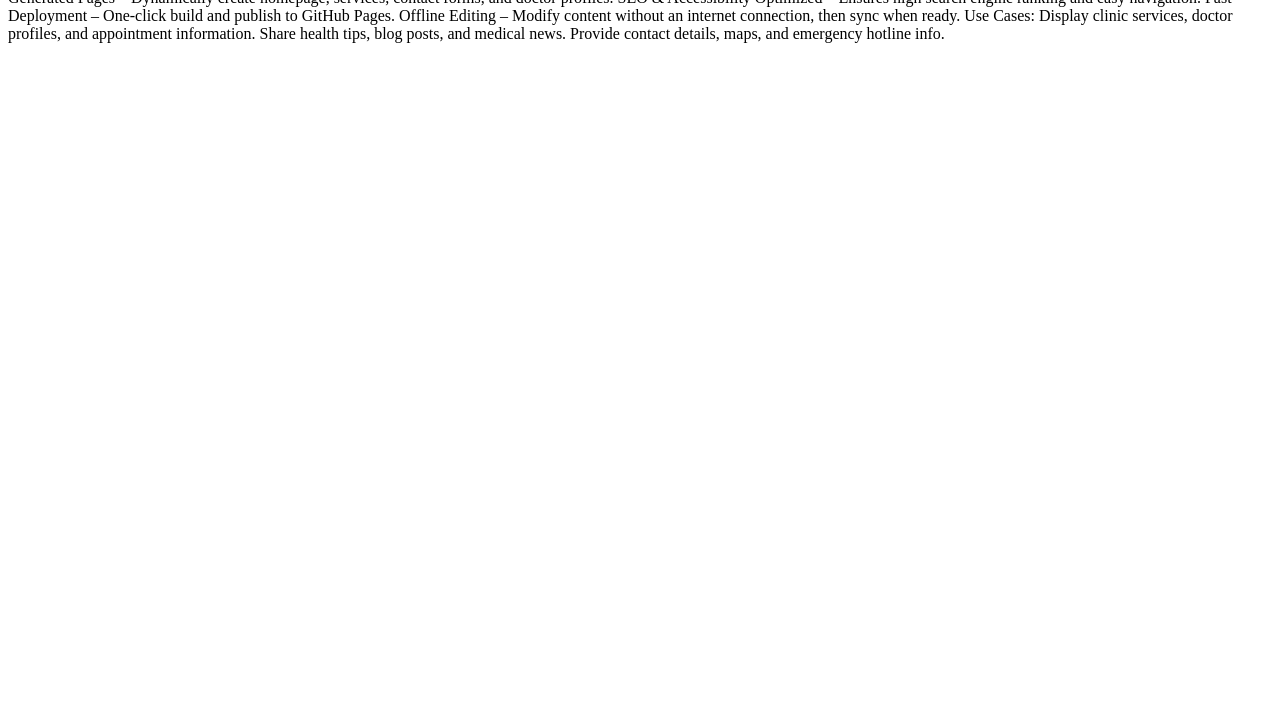
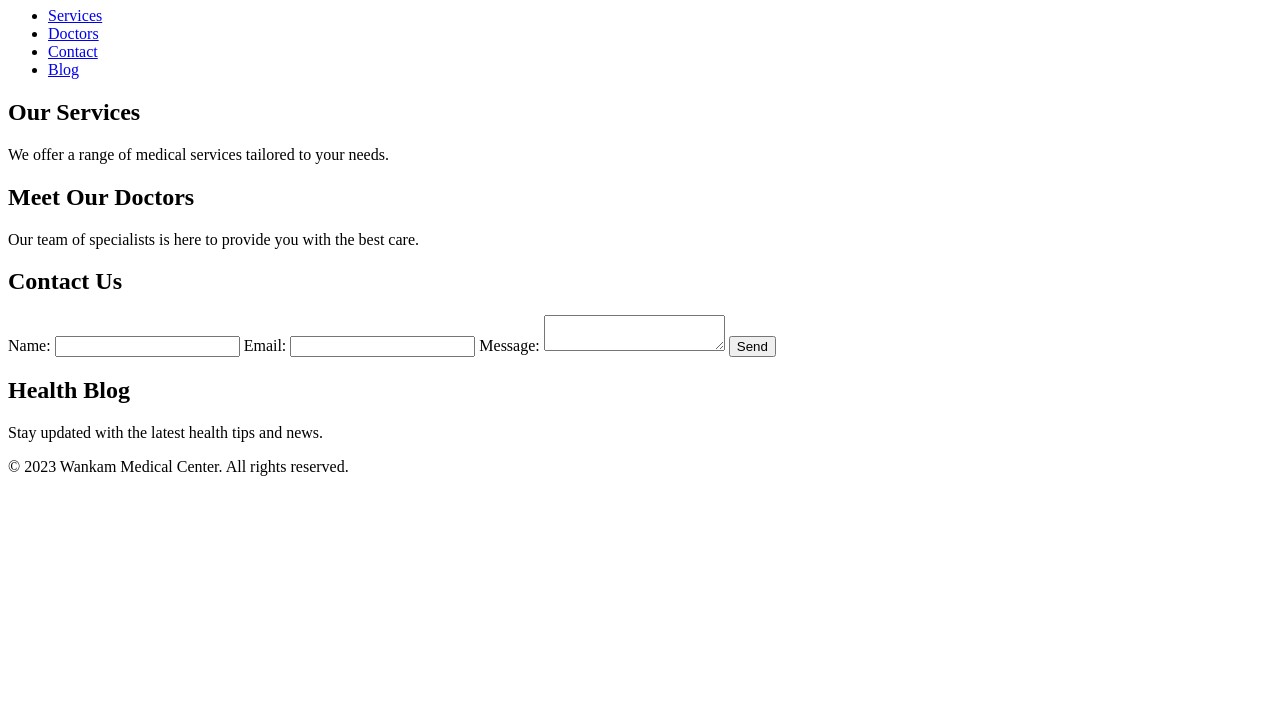
Before and after one commit to Louizyyye/wankam-medical-center, a plain HTML site: page index.html in a window 1280 px wide. Shown: the part 73-800 px from the top of the page. Drawn offline with Linux system fonts and the light colour scheme.

Commit message:
Update index.html

```diff
--- a/index.html
+++ b/index.html
@@ -1,15 +1,58 @@
-Wankam Medical Center Static Site Generator
+<!DOCTYPE html>
+<html lang="en">
+<head>
+    <meta charset="UTF-8">
+    <meta name="viewport" content="width=device-width, initial-scale=1.0">
+    <title>Wankam Medical Center</title>
+    <link rel="stylesheet" href="styles.css">
+</head>
+<body>
+    <header>
+        <h1>Wankam Medical Center</h1>
+        <nav>
+            <ul>
+                <li><a href="#services">Services</a></li>
+                <li><a href="#doctors">Doctors</a></li>
+                <li><a href="#contact">Contact</a></li>
+                <li><a href="#blog">Blog</a></li>
+            </ul>
+        </nav>
+    </header>
 
-The Wankam Medical Center Static Site Generator is a lightweight, efficient tool designed to create and deploy a professional static website for Wankam Medical Center on GitHub Pages. It streamlines the process of building an informative and user-friendly medical website with minimal effort, ensuring reliability, security, and fast load times.
+    <main>
+        <section id="services">
+            <h2>Our Services</h2>
+            <p>We offer a range of medical services tailored to your needs.</p>
+        </section>
 
-Key Features:
-Pre-Designed Templates – Choose from clean, responsive themes tailored for medical institutions.
-Markdown-Based Content – Easily update pages with simple text files.
-Auto-Generated Pages – Dynamically create homepage, services, contact forms, and doctor profiles.
-SEO & Accessibility Optimized – Ensures high search engine ranking and easy navigation.
-Fast Deployment – One-click build and publish to GitHub Pages.
-Offline Editing – Modify content without an internet connection, then sync when ready.
-Use Cases:
-Display clinic services, doctor profiles, and appointment information.
-Share health tips, blog posts, and medical news.
-Provide contact details, maps, and emergency hotline info.
+        <section id="doctors">
+            <h2>Meet Our Doctors</h2>
+            <p>Our team of specialists is here to provide you with the best care.</p>
+        </section>
+
+        <section id="contact">
+            <h2>Contact Us</h2>
+            <form id="contact-form">
+                <label for="name">Name:</label>
+                <input type="text" id="name" name="name" required>
+                <label for="email">Email:</label>
+                <input type="email" id="email" name="email" required>
+                <label for="message">Message:</label>
+                <textarea id="message" name="message" required></textarea>
+                <button type="submit">Send</button>
+            </form>
+        </section>
+
+        <section id="blog">
+            <h2>Health Blog</h2>
+            <p>Stay updated with the latest health tips and news.</p>
+        </section>
+    </main>
+
+    <footer>
+        <p>&copy; 2023 Wankam Medical Center. All rights reserved.</p>
+    </footer>
+
+    <script src="script.js"></script>
+</body>
+</html>
```
